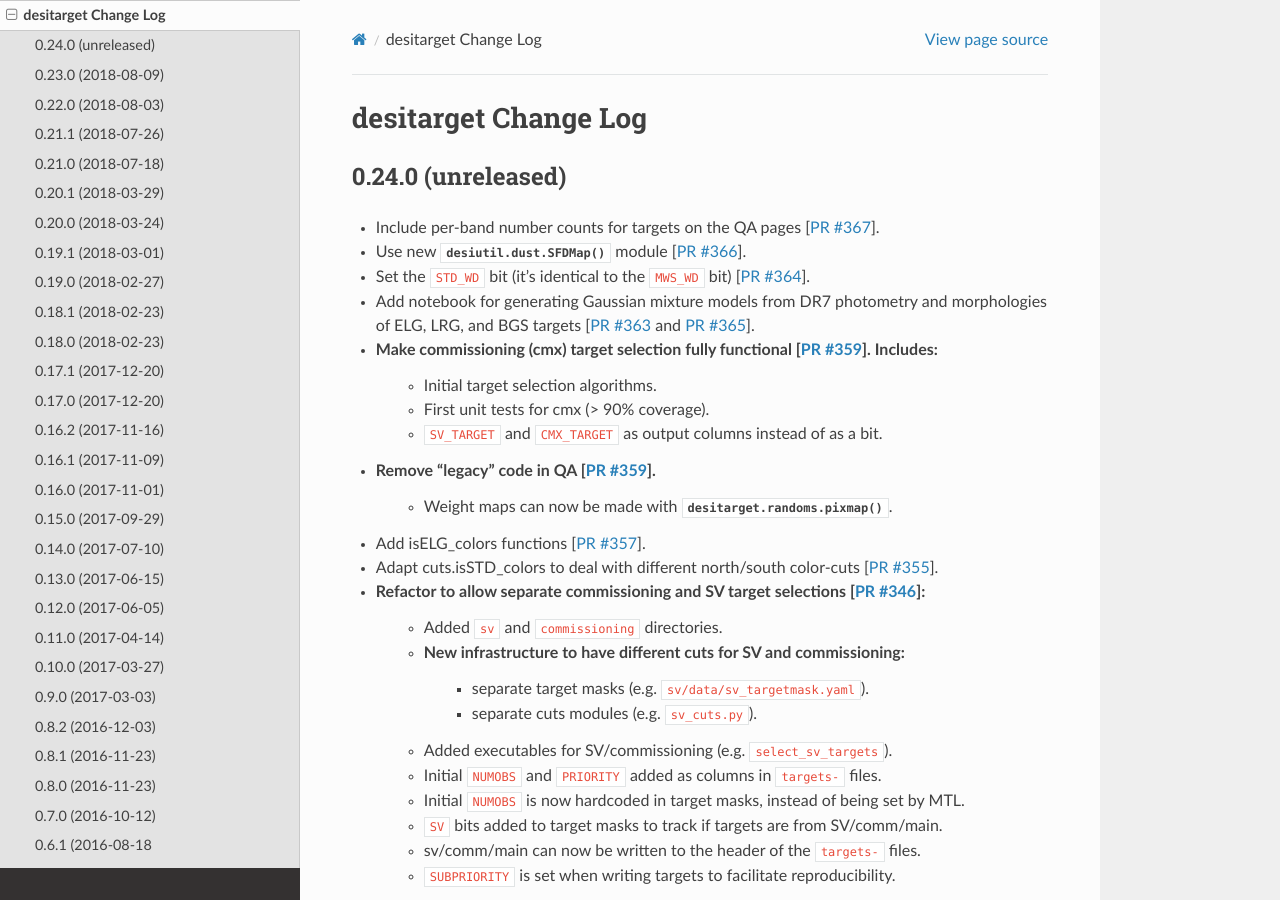
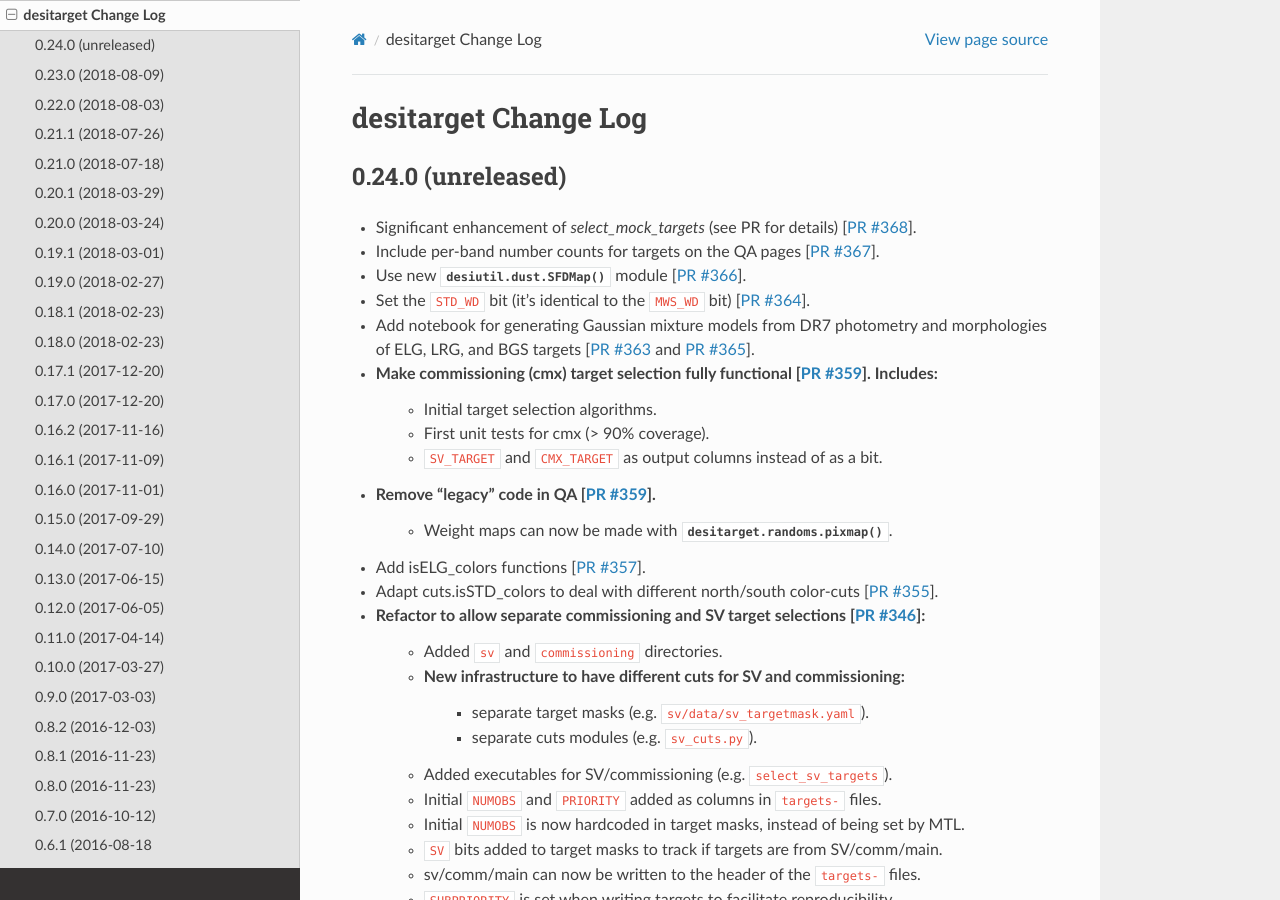
Before and after one commit to desihub/desitarget, a Sphinx documentation site: the page built from doc/changes.rst, in a window 1280 px wide and 900 px high. Built offline with Sphinx 7.4.7 and the Read the Docs theme 2.0.0, drawn with Linux system fonts in a browser that asks for light colours.

Commit message:
update change log

```diff
--- a/doc/changes.rst
+++ b/doc/changes.rst
@@ -5,6 +5,8 @@ desitarget Change Log
 0.24.0 (unreleased)
 -------------------
 
+* Significant enhancement of `select_mock_targets` (see PR for details) [`PR
+  #368`_].
 * Include per-band number counts for targets on the QA pages [`PR #367`_].
 * Use new :func:`desiutil.dust.SFDMap` module [`PR #366`_].
 * Set the ``STD_WD`` bit (it's identical to the ``MWS_WD`` bit) [`PR #364`_].
@@ -49,6 +51,7 @@ desitarget Change Log
 .. _`PR #365`: https://github.com/desihub/desitarget/pull/365
 .. _`PR #366`: https://github.com/desihub/desitarget/pull/366
 .. _`PR #367`: https://github.com/desihub/desitarget/pull/367
+.. _`PR #368`: https://github.com/desihub/desitarget/pull/368
 
 0.23.0 (2018-08-09)
 -------------------
```
